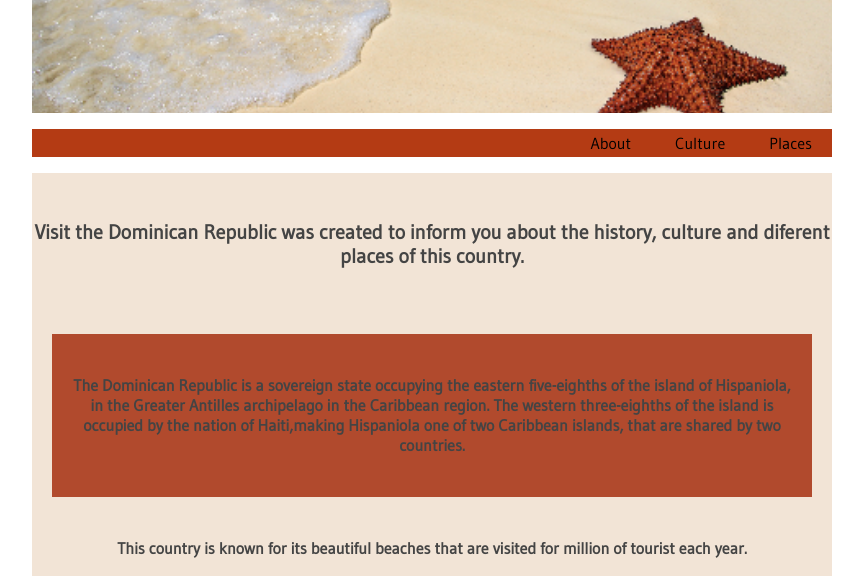
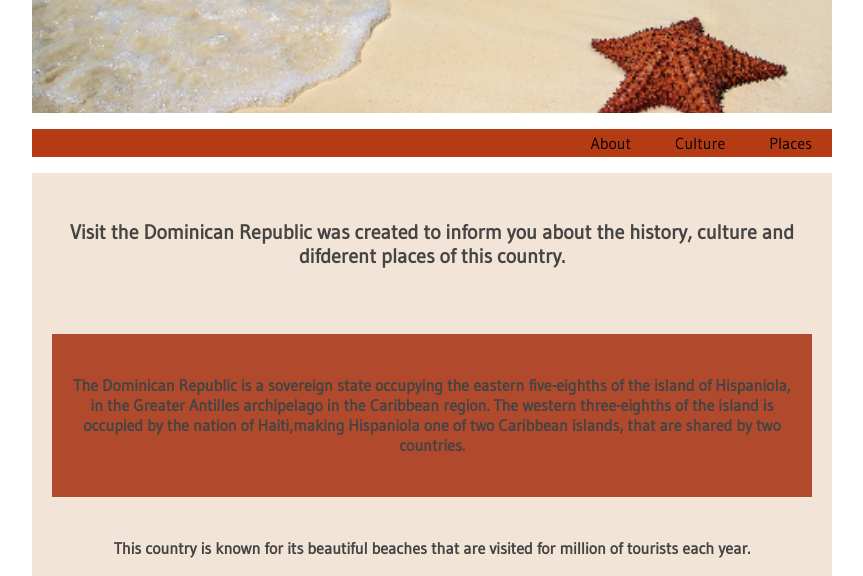
Before and after one commit to dyazbba/exploredr, a plain HTML site: page index.html in a window 1280 px wide. Shown: the part 202-778 px from the top of the page, without its empty margins (208-1071 px from the left). Drawn offline with Linux system fonts and the light colour scheme; a web font is replaced by a local one.

Commit message:
changed s

```diff
--- a/index.html
+++ b/index.html
@@ -27,14 +27,14 @@
         <div class="bodycolor">
         <div class="history-flex">
         <div class="cardplaces3">
-        <h6> Visit the Dominican Republic was created to inform you about the history, culture and diferent places of this country. </h6>
+        <h6> Visit the Dominican Republic was created to inform you about the history, culture and difderent places of this country. </h6>
         </div>
         <div class="cardhistory">
         <h4>
 The Dominican Republic is a sovereign state occupying the eastern five-eighths of the island of Hispaniola, in the Greater Antilles archipelago in the Caribbean region. The western three-eighths of the island is occupied by the nation of Haiti,making Hispaniola one of two Caribbean islands, that are shared by two countries.</h4>
         </div>
            <div class="cards">
-             <h4>This country is known for its beautiful beaches that are visited for million of tourist each year.</h4>
+             <h4>This country is known for its beautiful beaches that are visited for million of tourists each year.</h4>
              <img src="image/portal2.jpg" width="400px" height="300px">
            </div>
 
```
